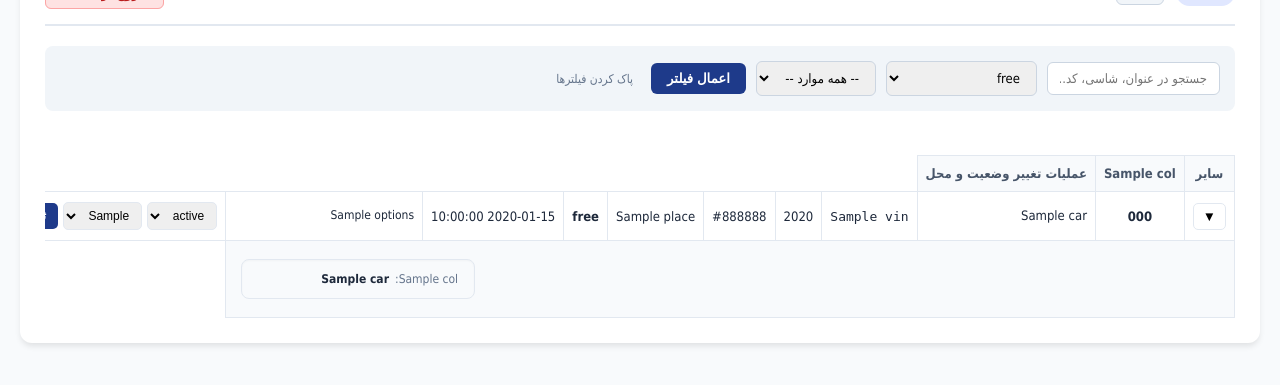
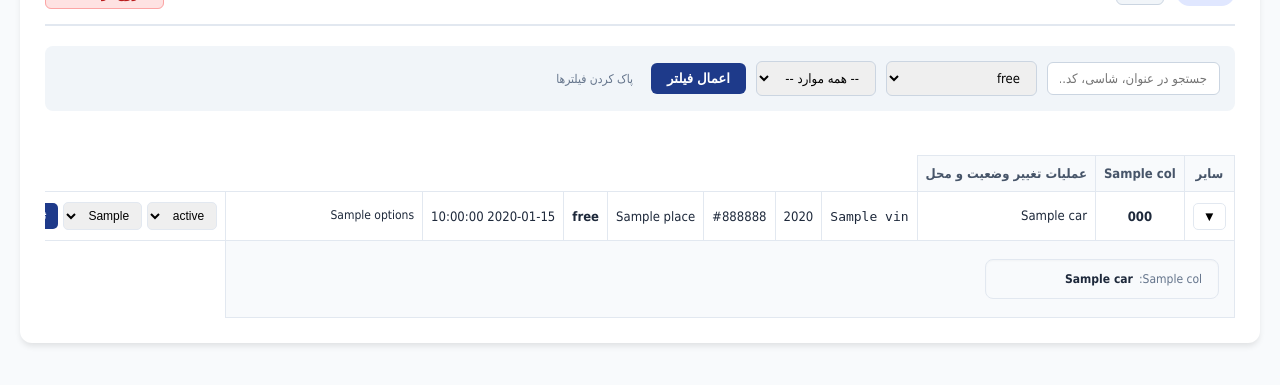
Before and after one commit to nahid7091/showroom, a FastAPI app: template templates/cars.html in a window 1280 px wide, after a click that opens the changed part. Shown: the part 66-451 px from the top of the page. Run offline with FastAPI, Linux system fonts and the light colour scheme; the template is opened without the code that fills it: most values are stand-ins (such as "Sample title", 1, 10 or a date in 2020).

Commit message:
Update cars.html

```diff
--- a/templates/cars.html
+++ b/templates/cars.html
@@ -426,7 +426,7 @@ th.col-title, td.col-title {
 .other-details-container {
     width: fit-content !important;    /* دیگر تا انتهای جدول کش نمی‌آید */
     max-width: 850px;                 /* سقف منطقی */
-    margin: 8px auto 8px 0;           /* یا margin: 8px 0 برای چسبیدن به راست */
+    margin: 8px 0 8px auto;
     background: #f8fafc;
     border: 1px solid #e2e8f0;
     border-radius: 8px;
```
